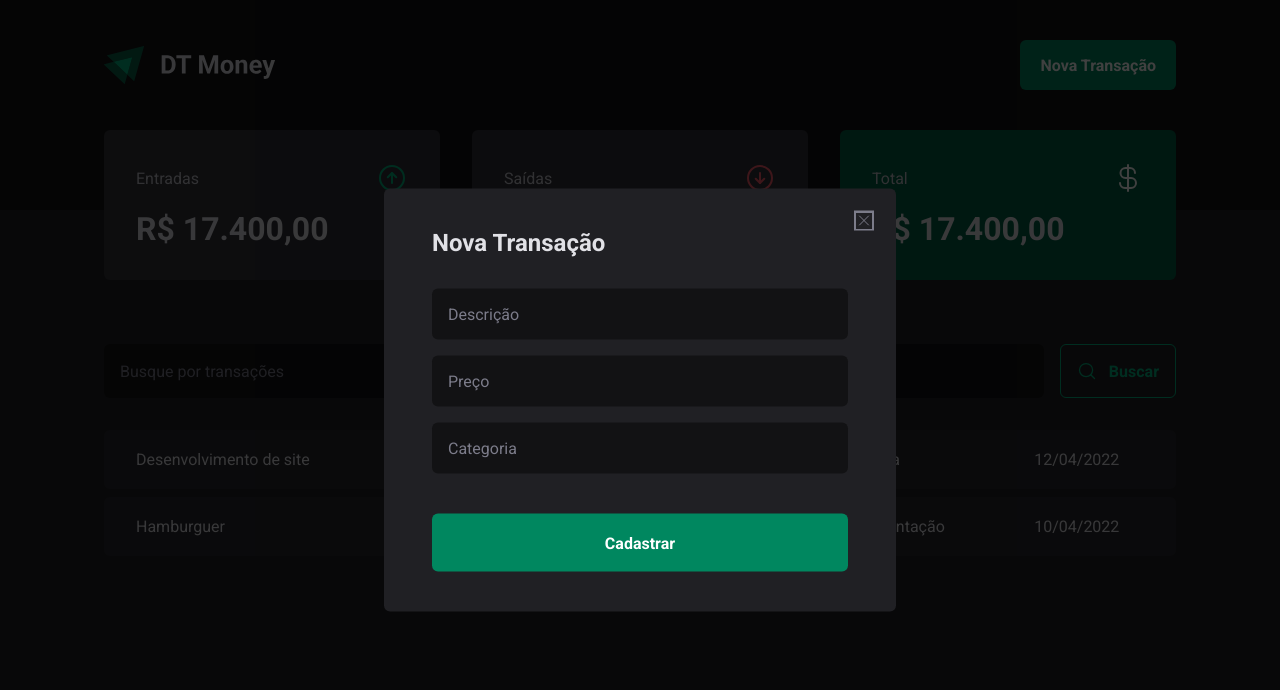
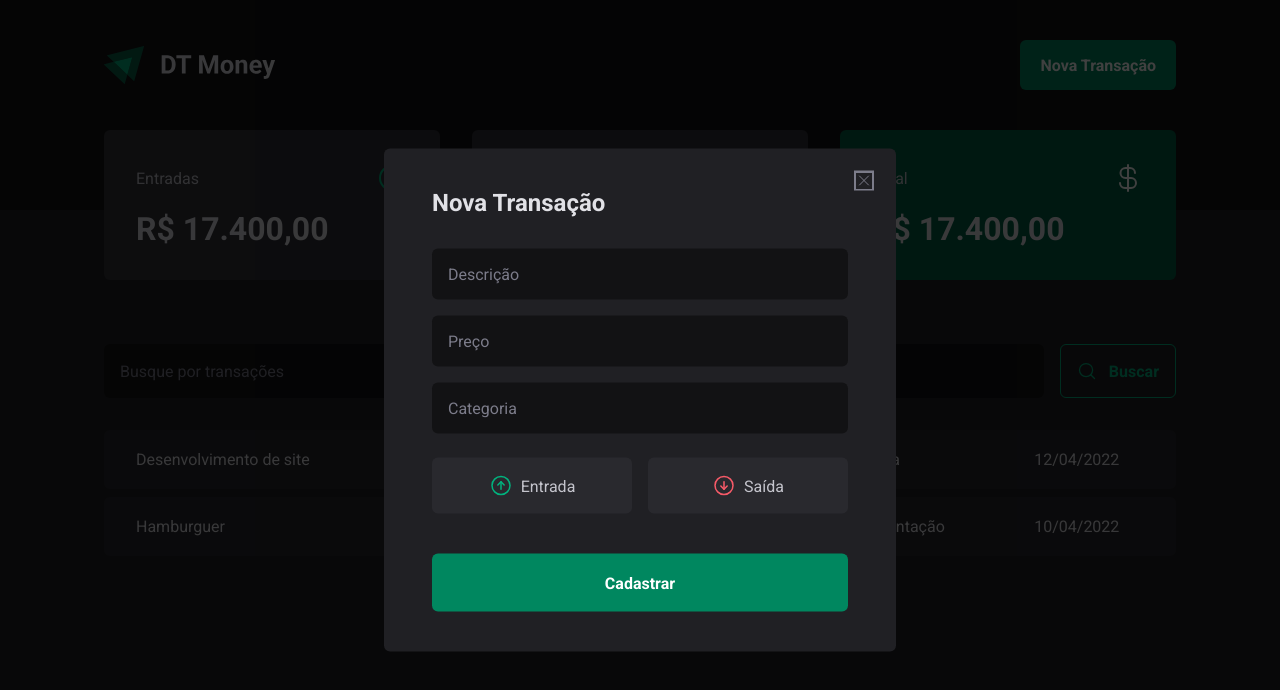
Before and after one commit to RafaelLimaReis/dt-money, a React (Vite) app: page / in a window 1280 px wide. Both pictures are taken after a click on the button "Nova Transação". Shown: the top 690 px of the page. Built offline with nearby package versions, Linux system fonts and the light colour scheme.

Commit message:
finalizando modal

```diff
--- a/package.json
+++ b/package.json
@@ -11,6 +11,7 @@
   },
   "dependencies": {
     "@radix-ui/react-dialog": "^1.0.5",
+    "@radix-ui/react-radio-group": "^1.1.3",
     "phosphor-react": "^1.4.1",
     "react": "^18.2.0",
     "react-dom": "^18.2.0",
--- a/src/components/NewTransactionModal/index.tsx
+++ b/src/components/NewTransactionModal/index.tsx
@@ -1,6 +1,6 @@
 import * as Dialog from '@radix-ui/react-dialog';
-import { CloseButton, Content, Overlay } from './styles';
-import { X } from 'phosphor-react';
+import { CloseButton, Content, Overlay, TransactionType, TransationTypeButton } from './styles';
+import { ArrowCircleDown, ArrowCircleUp, X } from 'phosphor-react';
 
 export function NewTransactionModal() {
     return (
@@ -17,6 +17,17 @@
                     <input type="number" placeholder="Preço" required />
                     <input type="text" placeholder="Categoria" required />
 
+                    <TransactionType>
+                        <TransationTypeButton variant="income" value="income">
+                            <ArrowCircleUp size={24} />
+                            Entrada
+                        </TransationTypeButton>
+                        <TransationTypeButton variant="outcome" value="outcome">
+                            <ArrowCircleDown size={24} />
+                            Saída
+                        </TransationTypeButton>
+                    </TransactionType>
+
                     <button type="submit">
                         Cadastrar
                     </button>
--- a/src/components/NewTransactionModal/styles.ts
+++ b/src/components/NewTransactionModal/styles.ts
@@ -1,5 +1,7 @@
 import * as Dialog from '@radix-ui/react-dialog';
+import * as RadioGroup from '@radix-ui/react-radio-group';
 import styled from 'styled-components';
+import { TransactionTypeButtonPropsInterface } from '../../interfaces/Transactions';
 
 export const Overlay = styled(Dialog.Overlay)`
     position: fixed;
@@ -65,5 +67,44 @@
     right: 1.5rem;
     line-height: 0;
     cursor: pointer;
-    color: ${props => props.theme['gray-500']}
+    color: ${props => props.theme['gray-500']};
 `
+
+export const TransactionType = styled(RadioGroup.Root)`
+    display: grid;
+    grid-template-columns: repeat(2, 1fr);
+    gap: 1rem;
+    margin-top: .5rem;
+`
+
+export const TransationTypeButton = styled(RadioGroup.Item)<TransactionTypeButtonPropsInterface>`
+    background: ${props => props.theme['gray-700']};
+    padding: 1rem;
+    display: flex;
+    align-items: center;
+    justify-content: center;
+    gap: .5rem;
+    border-radius: 6px;
+    cursor: pointer;
+    border: 0;
+    color: ${props => props.theme['gray-300']};
+
+    svg {
+        color: ${props => props.variant === 'income' ? props.theme['green-300'] : props.theme['red-300']};
+    }
+
+    &[data-state='unchecked']:hover {
+        transition: background-color .2s;
+        background: ${props => props.theme['gray-600']};
+    }
+
+    &[data-state='checked'] {
+        color: ${props => props.theme.white};
+        background: ${props => props.variant === 'income' ? props.theme['green-500'] : props.theme['red-500']};
+
+        svg {
+            color: ${props => props.theme.white};
+        }
+
+    }
+`
--- a/src/interfaces/Summary.tsx
+++ b/src/interfaces/Summary.tsx
@@ -1,6 +1,3 @@
 export interface SummaryCardProps {
     variant?: 'green';
 }
-export interface PriceHighlightProps {
-    variant: 'income' | 'outcome';
-}
--- /dev/null
+++ b/src/interfaces/Transactions.tsx
@@ -0,0 +1,7 @@
+export interface PriceHighlightProps {
+    variant: 'income' | 'outcome';
+}
+
+export interface TransactionTypeButtonPropsInterface {
+    variant: 'income' | 'outcome';
+}
--- a/src/pages/Transactions/styles.ts
+++ b/src/pages/Transactions/styles.ts
@@ -1,5 +1,5 @@
 import styled from "styled-components";
-import { PriceHighlightProps } from "../../interfaces/Summary";
+import { PriceHighlightProps } from "../../interfaces/Transactions";
 
 export const TransactionsContainer = styled.main`
     width: 100%;
```
Also changed, not shown: 1 other file (tests, documents, lock files or other folders).
